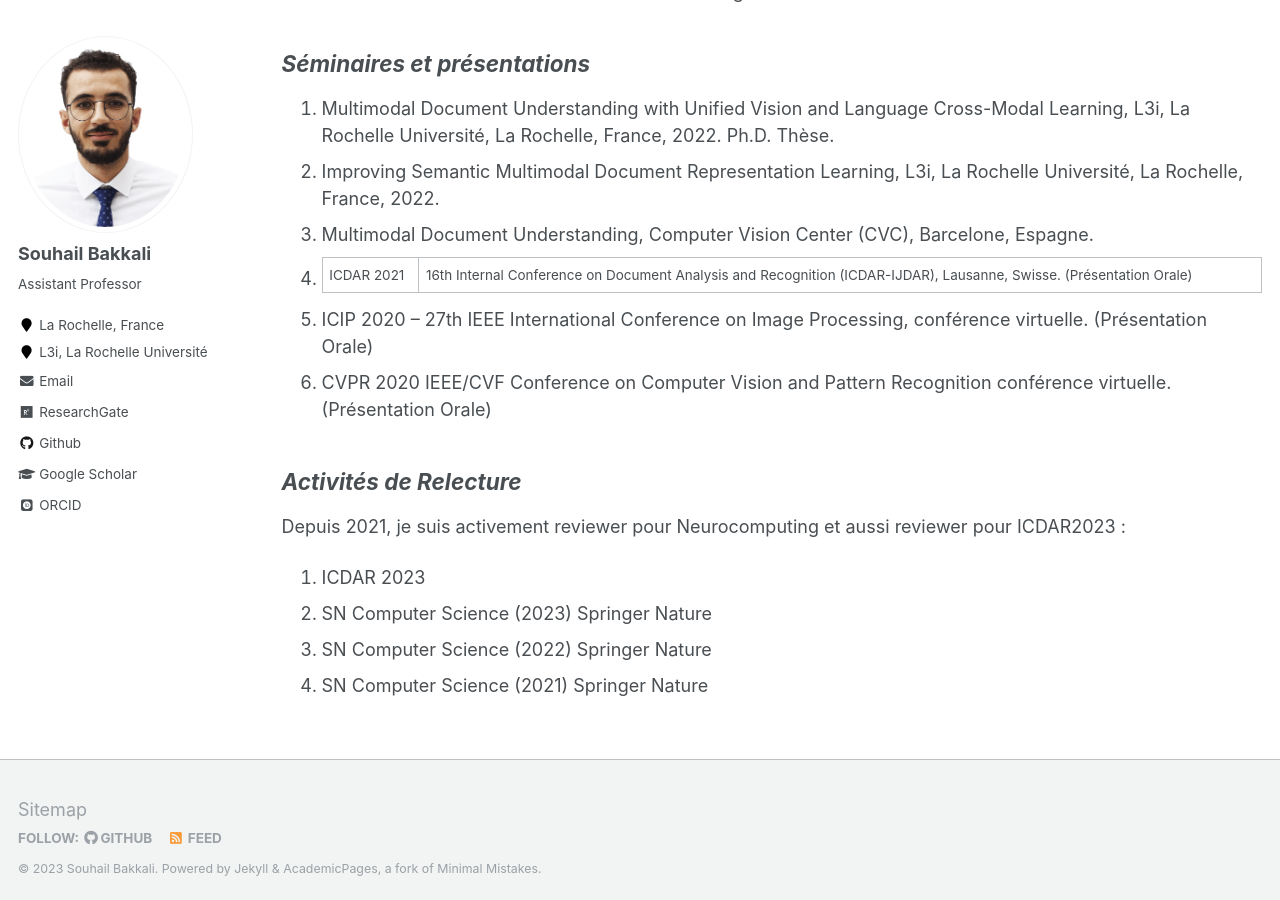
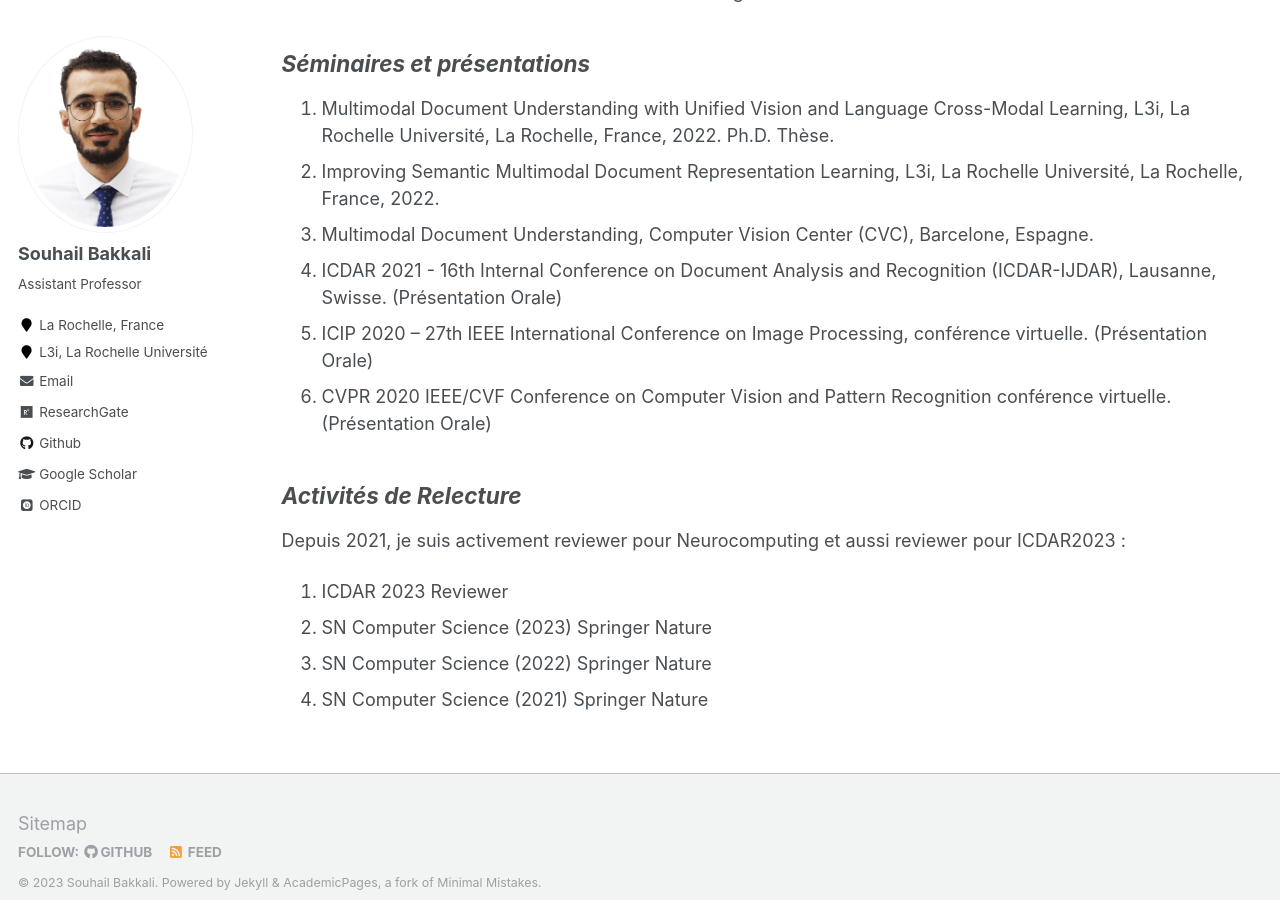
Before and after one commit to Sbakkalii/Sbakkalii.github.io, a Jekyll site: the page built from _talks/talks.md, in a window 1280 px wide and 900 px high, scrolled down 546 px. Built offline with Jekyll 4.4.1, drawn with Linux system fonts in a browser that asks for light colours; some web fonts are replaced.

Commit message:
Update talks.md

```diff
--- a/_talks/talks.md
+++ b/_talks/talks.md
@@ -25,7 +25,7 @@ You can also find my articles on <u><a href="https://scholar.google.com/citation
 1. Multimodal Document Understanding with Unified Vision and Language Cross-Modal Learning, L3i, La Rochelle Université, La Rochelle, France, 2022. Ph.D. Thèse.
 1. Improving Semantic Multimodal Document Representation Learning, L3i, La Rochelle Université, La Rochelle, France, 2022.
 1. Multimodal Document Understanding, Computer Vision Center (CVC), Barcelone, Espagne.
-1. ICDAR 2021 | 16th Internal Conference on Document Analysis and Recognition (ICDAR-IJDAR), Lausanne, Swisse. (Présentation Orale)
+1. ICDAR 2021 - 16th Internal Conference on Document Analysis and Recognition (ICDAR-IJDAR), Lausanne, Swisse. (Présentation Orale)
 1. ICIP 2020 – 27th IEEE International Conference on Image Processing, conférence virtuelle. (Présentation Orale)
 1. CVPR 2020 IEEE/CVF Conference on Computer Vision and Pattern Recognition conférence virtuelle. (Présentation Orale)
 
@@ -33,7 +33,7 @@ You can also find my articles on <u><a href="https://scholar.google.com/citation
 
 Depuis 2021, je suis activement reviewer pour Neurocomputing et aussi reviewer pour ICDAR2023 :
 
-1. ICDAR 2023
+1. ICDAR 2023 Reviewer
 1. SN Computer Science (2023) Springer Nature
 1. SN Computer Science (2022) Springer Nature
 1. SN Computer Science (2021) Springer Nature
```
